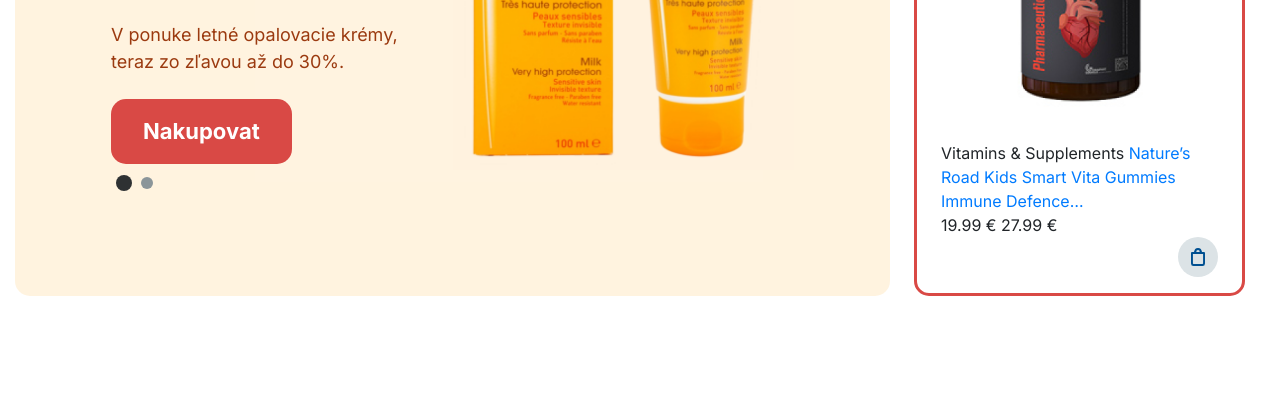
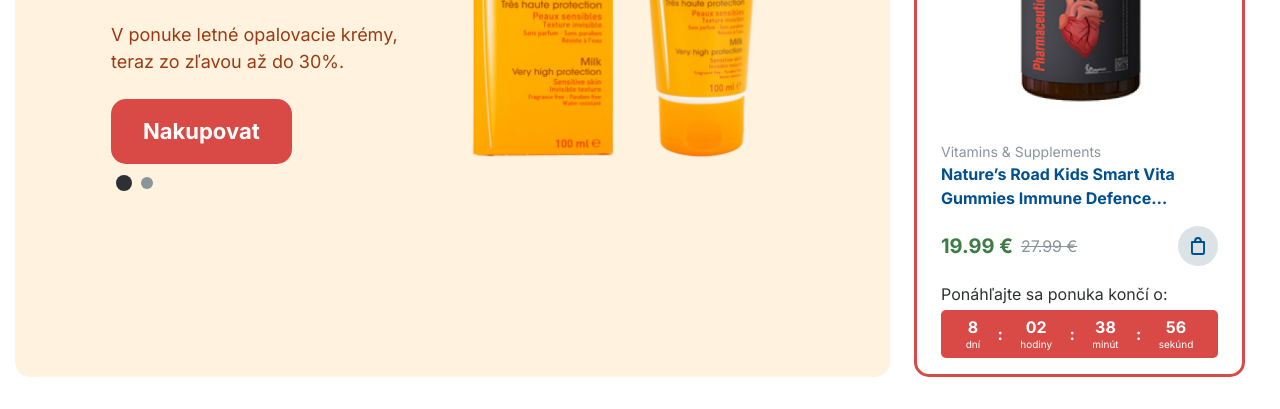
Before and after one commit to Stelny/lekarnamaria, a plain HTML site: page index.html in a window 1280 px wide. Shown: the part 581-990 px from the top of the page. Before the commit the page ends 909 px from the top, so only its background shows below. Drawn offline with Linux system fonts and the light colour scheme.

Commit message:
Special product

```diff
--- a/css/style.css
+++ b/css/style.css
@@ -815,6 +815,72 @@ body {
     align-items: center;
     border-radius: 50%;
 }
+.small-cart img {
+    width: unset!important;
+    max-width: unset;
+}
+.sale-product-text {
+    display: flex;
+    flex-direction: column;
+    padding-bottom: 1rem;
+}
+.sale-product-text span {
+    color: #8B9599;
+    font-size: 14px;
+}
+.sale-product-text a {
+    color: #005091;
+    font-weight: bold;
+}
+.sale-product-shop {
+    display: flex;
+    align-items: center;
+}
+.sale-product-shop .head-price {
+    color: #3D7C45;
+    font-size: 20px;
+    font-weight: bold;
+}
+.sale-product-shop .prev-price {
+    text-decoration: line-through;
+    color: #8B9599;
+    font-size: 16px;
+    margin-left: 0.5rem;
+}
+.countdown-text {
+    font-size: 16px;
+    color: #2E3133;
+    margin-top: 1rem;
+    margin-bottom: 0.25rem;
+}
+.countdown-tab {
+    width: 100%;
+    padding: 0.5rem 1rem;
+    background: var(--red);
+    color: white;
+    display: flex;
+    align-items: center;
+    border-radius: 5px;
+    justify-content: space-around;
+}
+.countdown-tab-item {
+    display: flex;
+    flex-direction: column;
+    justify-content: center;
+    text-align: center;
+    line-height: 1.2;
+}
+.countdown-tab .num {
+    font-weight: bold;
+    font-size: 16px;
+}
+.countdown-tab .desc {
+    font-size: 10px;
+}
+.double-dot {
+    font-weight: bolder;
+    font-size: 16px;
+}
 @media (max-width: 1200px) {
     .homepage-b {
         padding: 2rem ;
--- a/index.html
+++ b/index.html
@@ -288,10 +288,8 @@
                                     <img src='images/banner.PNG' alt='banner' />
                                 </div>
                             </div>
-
                         </div>
                     </div>
-
                 </div>
                 <div class="sale-product">
                     <div class="sale-product-heading">
@@ -299,10 +297,12 @@
                             Špeciálna ponuka
                         </div>
                         <div class="sale-product-heading-nav">
-                            <span></span>
-                            <span></span>
+                            <span class="prev"></span>
+                            <span class="next"></span>
                         </div>
                     </div>
+                    <div class="owl-carousel owl-theme sale-product__carousel">
+                        <div>
                             <div class="sale-product-image">
                                 <img src='images/bottle.PNG' alt='bottle' />
                             </div>
@@ -321,6 +321,73 @@
                                     <img src='icons/money-shopping-purse-small.svg' alt='small-cart' />
                                 </a>
                             </div>
+                            <p class="countdown-text">Ponáhľajte sa ponuka končí o:</p>
+                            <div class="countdown-tab countdown-timer">
+                                <div class="countdown-tab-item ">
+                                    <span class="num days">8</span>
+                                    <span class="desc">dní</span>
+                                </div>
+                                <span class="double-dot">:</span>
+                                <div class="countdown-tab-item">
+                                    <span class="num hours">02</span>
+                                    <span class="desc">hodiny</span>
+                                </div>
+                                <span class="double-dot">:</span>
+                                <div class="countdown-tab-item">
+                                    <span class="num minutes">38</span>
+                                    <span class="desc">minút</span>
+                                </div>
+                                <span class="double-dot">:</span>
+                                <div class="countdown-tab-item">
+                                    <span class="num seconds">56</span>
+                                    <span class="desc">sekúnd</span>
+                                </div>
+                            </div>
+                        </div>
+                        <div>
+                            <div class="sale-product-image">
+                                <img src='images/bottle.PNG' alt='bottle' />
+                            </div>
+                            <div class="sale-product-text">
+                                <span>Vitamins & Supplements</span>
+                                <a href=''>Nature’s Road Kids Smart Vita Gummies Immune Defence…</a>
+                            </div>
+                            <div class="sale-product-shop">
+                                <span class="head-price">
+                                    19.99 €
+                                </span>
+                                <span class="prev-price">
+                                    27.99 €
+                                </span>
+                                <a href='' class="small-cart ml-auto">
+                                    <img src='icons/money-shopping-purse-small.svg' alt='small-cart' />
+                                </a>
+                            </div>
+                            <p class="countdown-text">Ponáhľajte sa ponuka končí o:</p>
+                            <div class="countdown-tab countdown-timer">
+                                <div class="countdown-tab-item ">
+                                    <span class="num days">8</span>
+                                    <span class="desc">dní</span>
+                                </div>
+                                <span class="double-dot">:</span>
+                                <div class="countdown-tab-item">
+                                    <span class="num hours">02</span>
+                                    <span class="desc">hodiny</span>
+                                </div>
+                                <span class="double-dot">:</span>
+                                <div class="countdown-tab-item">
+                                    <span class="num minutes">38</span>
+                                    <span class="desc">minút</span>
+                                </div>
+                                <span class="double-dot">:</span>
+                                <div class="countdown-tab-item">
+                                    <span class="num seconds">56</span>
+                                    <span class="desc">sekúnd</span>
+                                </div>
+                            </div>
+                        </div>
+                    </div>
+
                 </div>
             </div>
         </div>
--- a/js/javascript.js
+++ b/js/javascript.js
@@ -50,6 +50,8 @@ $(document).ready(function () {
       e.preventDefault();
       thisClass(".header-menu-items");
     })
+
+    //CAROUSELS
     const homepage__slider = $('.homepage__slider');
     homepage__slider.owlCarousel({
       loop:true,
@@ -64,5 +66,22 @@ $(document).ready(function () {
   });
 
 
+    const sale_product_carousel = $('.sale-product__carousel');
+
+    sale_product_carousel.owlCarousel({
+      loop:true,
+      margin:10,
+      nav:false,
+      items: 1,
+      dots: false
+    })
+
+    $('.sale-product-heading-nav .prev').click(function() {
+        sale_product_carousel.trigger('prev.owl.carousel');
+    })
+    $('.sale-product-heading-nav .next').click(function() {
+      sale_product_carousel.trigger('next.owl.carousel');
+  })
+
 
 });
```
Lines whose indentation alone changed are shown as unchanged.
